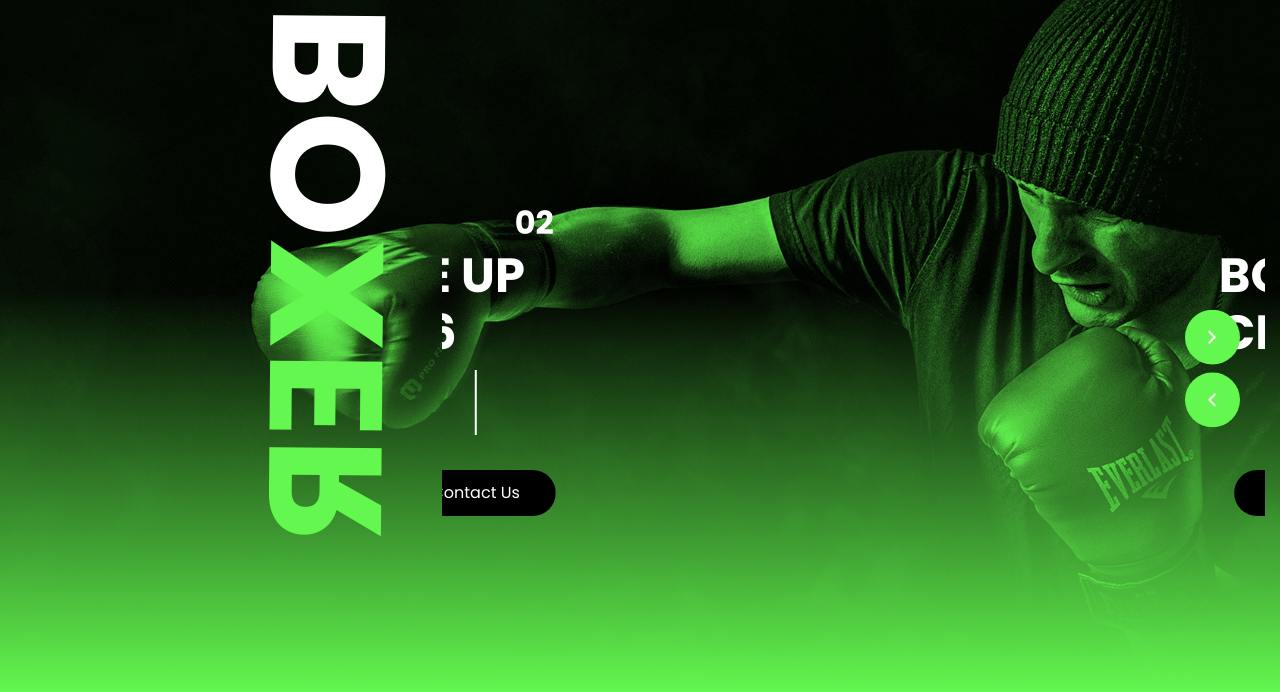
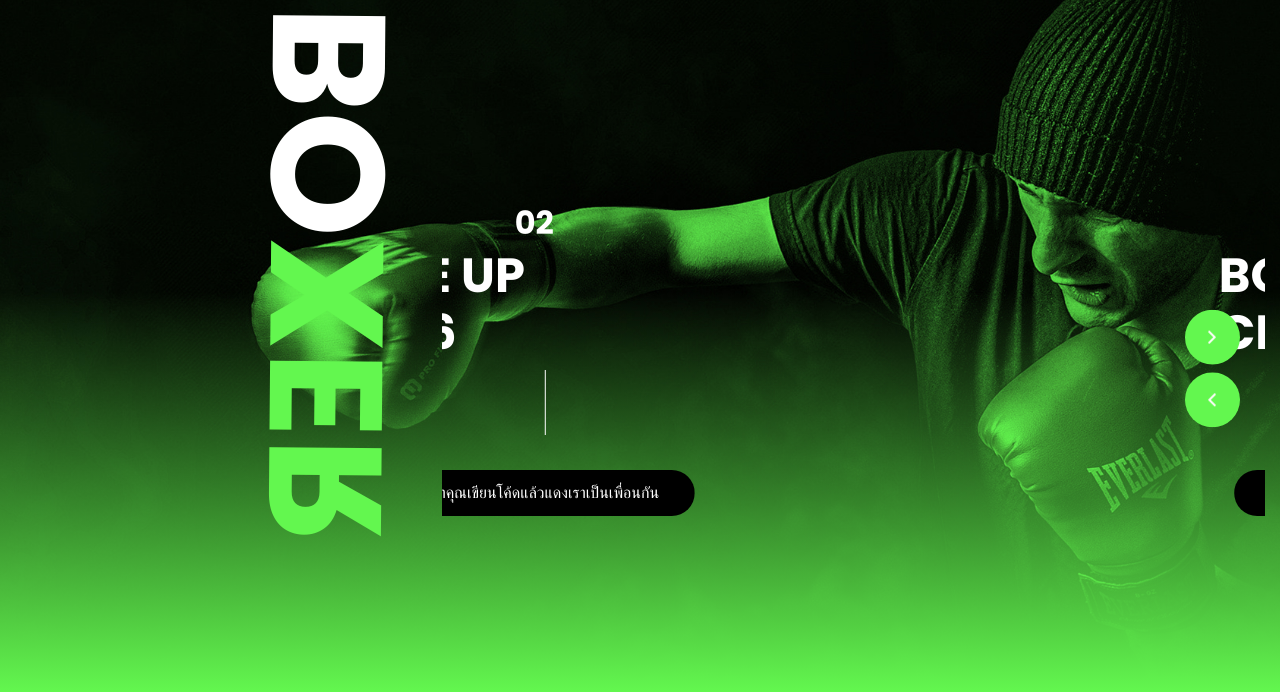
Before and after one commit to Danusorn6678/Team18-box, a plain HTML site: page index.html in a window 1280 px wide. Shown: the part 108-800 px from the top of the page. Drawn offline with nearby package versions, Linux system fonts and the light colour scheme; some packages are replaced by stand-ins of ours; a web font is replaced by a local one.

Commit message:
Update index.html

```diff
--- a/index.html
+++ b/index.html
@@ -125,7 +125,7 @@
                       <hr />
                       <div class="btn-box">
                         <a href="" class="btn-1">
-                          Contact Us
+                          ถ้าคุณเขียนโค้ดแล้วแดงเราเป็นเพื่อนกัน
                         </a>
                       </div>
                     </div>
```
